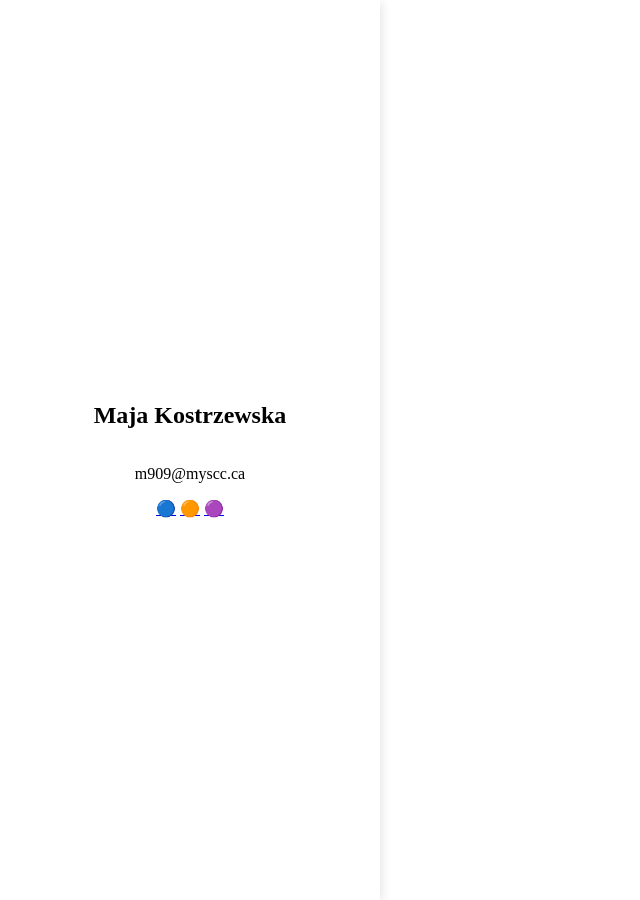
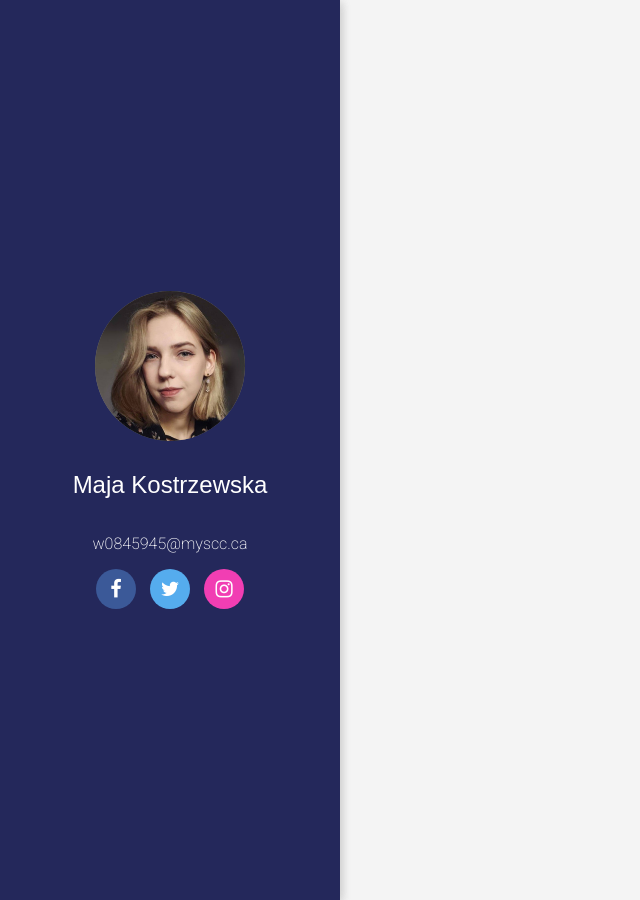
Before and after one commit to majakostrzewska/2025-design-portfolio, a Jekyll site: the page built from index.html, in a window 1280 px wide. Shown: the whole page, without its empty margins (0-640 px from the left). Built offline with Jekyll 4.4.1, drawn with Linux system fonts in a browser that asks for light colours; some web fonts are replaced.

Commit message:
Sidebar attempt

```diff
--- a/_includes/sidebar.html
+++ b/_includes/sidebar.html
@@ -1,10 +1,99 @@
 <aside class="sidebar">
-        <div class="profile-pic"></div>
-        <h2>{{ site.name }}</h2>
-        <p>{{ site.email }}</p>
+		<link rel="stylesheet" href="https://cdnjs.cloudflare.com/ajax/libs/font-awesome/4.7.0/css/font-awesome.min.css">
+	<style>
+	@import url('https://fonts.googleapis.com/css2?family=Italiana&family=Roboto:ital,wght@0,100..900;1,100..900&display=swap');
+
+		        body {
+            font-family: "Roboto", sans-serif;
+			color: #171619;
+            display: flex;
+            margin: 0;
+            padding: 0;
+            background-color: #f4f4f4;
+            height: 100vh;
+        }
+
+		h1, h2, h3, h4, h5, h6 {
+  		font-family: "Italiana", sans-serif;
+  		font-weight: 400;
+  		font-style: normal;
+		color: #ffffff;
+}
+		.email {
+			color: #ffffff;
+			font-weight: 200;
+		}
+
+        .sidebar {
+            width: 300px;
+            background: #24285B;
+            padding: 20px;
+            text-align: center;
+            box-shadow: 2px 2px 10px rgba(0, 0, 0, 0.1);
+            position: fixed;
+            left: 0;
+            top: 0;
+            bottom: 0;
+            display: flex;
+            flex-direction: column;
+            align-items: center;
+            justify-content: center;
+        }
+
+		        .social-icons a {
+            margin: 0 5px;
+            text-decoration: none;
+            font-size: 20px;
+        }
+        .profile-pic {
+
+            width: 150px;
+            height: 150px;
+            border-radius: 50%;
+            background: gray;
+            display: block;
+            margin-bottom: 10px;
+        }
+		.fa {
+ 		 	padding: 10px;
+ 		 	font-size: 30px;
+		 	width: 20px;
+ 		 	text-align: center;
+ 		 	text-decoration: none;
+		 	margin: 5px 2px;
+			border-radius: 50%;
+		}
+
+		.fa:hover {
+   		 	opacity: 0.7;
+		}
+
+		.fa-facebook {
+			background: #3B5998;
+  			color: white;
+		}
+
+		.fa-twitter {
+  			background: #55ACEE;
+  			color: white;
+		}
+		.fa-instagram {
+  			background:#F13EB3;
+  			color: white;
+		}
+	</style>
+           <div class="sidebar">
+        <div class="profile-pic">
+			<img class="profile-pic" src="../assets/images/profile_pic.jpg" alt="Profil Picture">
+		</div>
+        <h2>Maja Kostrzewska</h2>
+        <p class="email">w0845945@myscc.ca</p>
         <div class="social-icons">
-            <a href="#">🔵</a>
-            <a href="#">🟠</a>
-            <a href="#">🟣</a>
+            <a href="#" class="fa fa-facebook"></a>
+            <a href="#" class="fa fa-twitter"></a>
+            <a href="#" class="fa fa-instagram"></a>
         </div>
+
+
+    		</div>
 </aside>
--- a/blog.html
+++ b/blog.html
@@ -120,12 +120,16 @@
 		font-size: 13px;
 		}
 
+		.card:hover {
+   		 	opacity: 0.7;
+		}
+
     </style>
 </head>
 <body>
     <div class="sidebar">
         <div class="profile-pic">
-			<img class="profile-pic" src="../../../Desktop/portfolio-main/style_guide/img/profil_pic.jpg">
+			<img class="profile-pic" src="../../../Desktop/portfolio-main/style_guide/img/profil_pic.jpg" alt="Profile Picture">
 		</div>
         <h2>Maja Kostrzewska</h2>
         <p class="email">w0845945@myscc.ca</p>
```
Also changed, not shown: assets/images/profile_pic.jpg (added).
